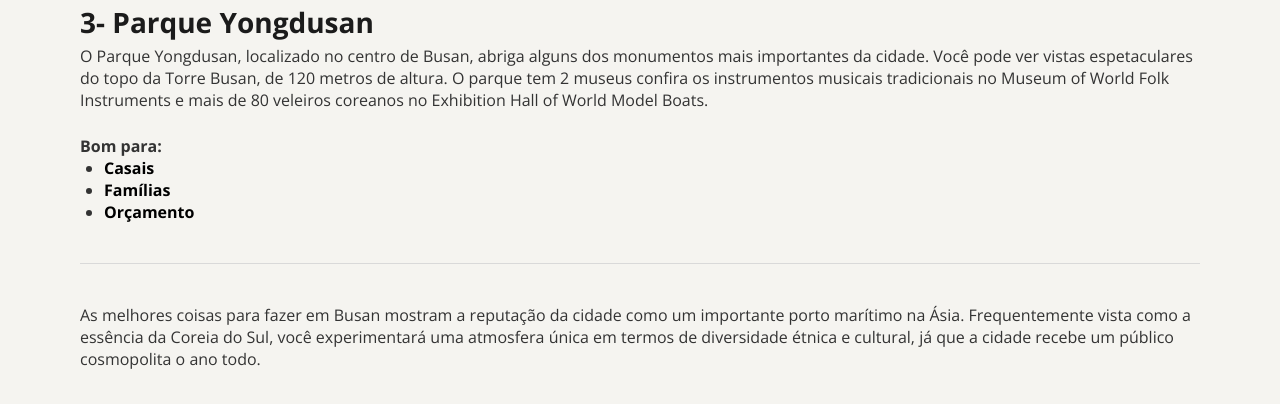
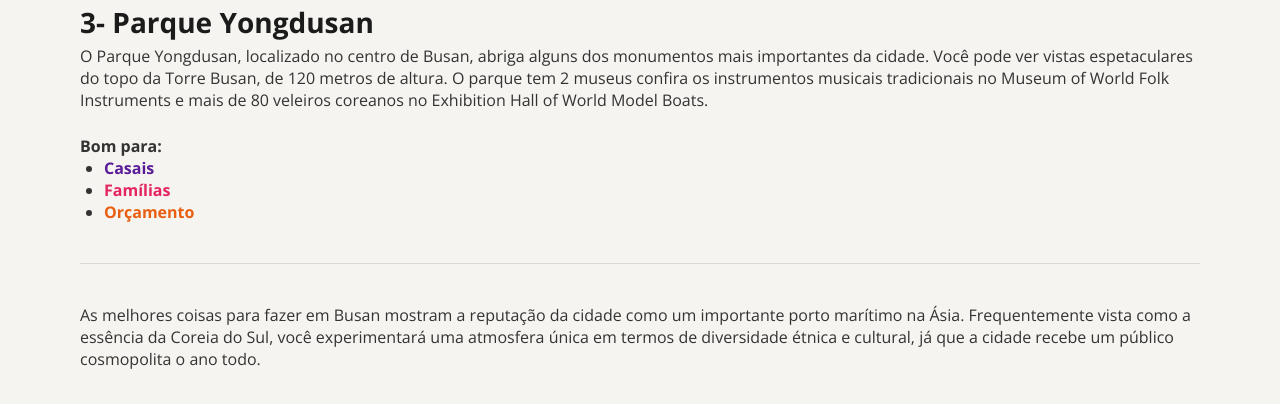
Before and after one commit to henriquealmeida09/locais-turisticos, a plain HTML site: page index.html in a window 1280 px wide. Shown: the part 2778-3182 px from the top of the page. Drawn offline with nearby package versions, Linux system fonts and the light colour scheme.

Commit message:
fim das estilizações das sections de destinos

```diff
--- a/styles/page.css
+++ b/styles/page.css
@@ -52,4 +52,20 @@
             color: var(--accent-blue);
         }
      }
+
+     .destino-3{
+        ul{
+            li:nth-of-type(1){
+                color: var(--accent-purple);
+            }
+
+            li:nth-of-type(2){
+                color: var(--accent-pink);
+            }
+
+            li:nth-of-type(3){
+                color: var(--accent-orange);
+            }
+        }
+     }
 }
```
